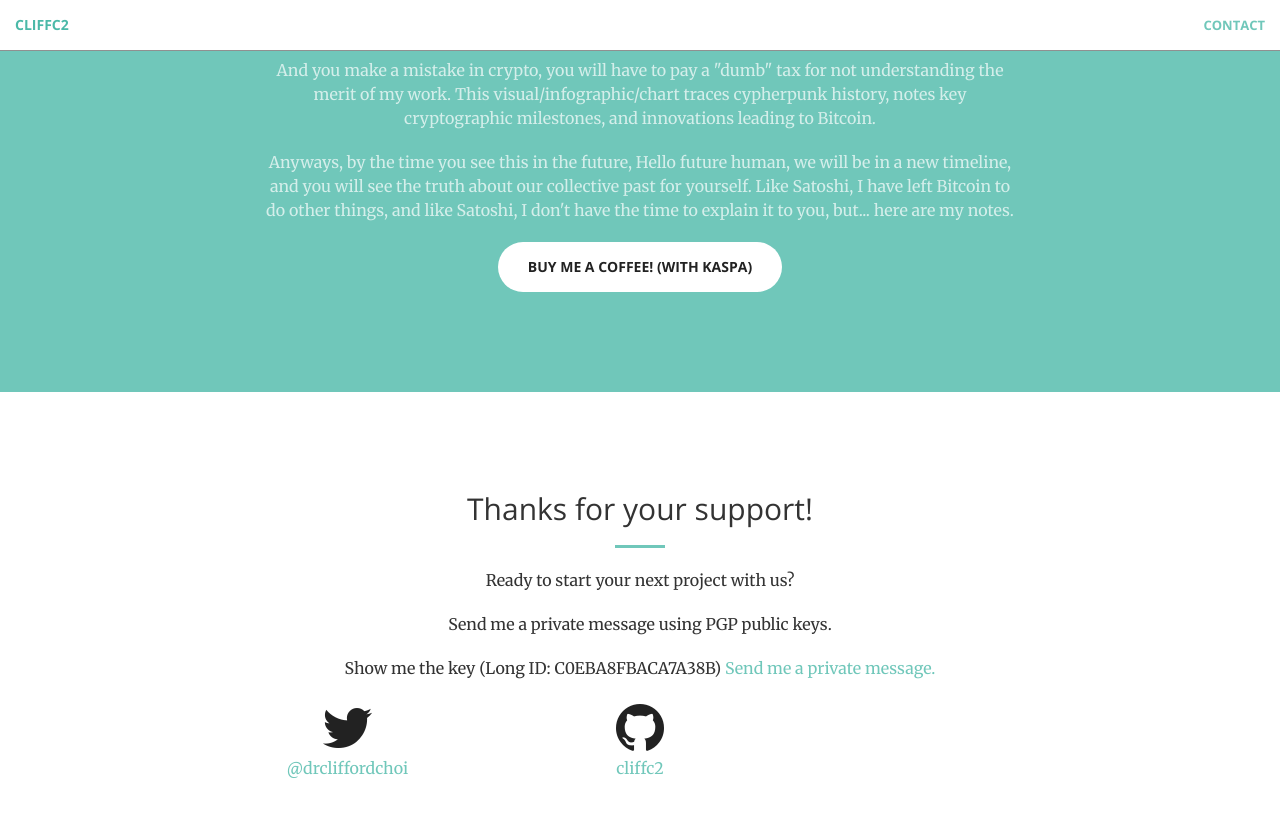
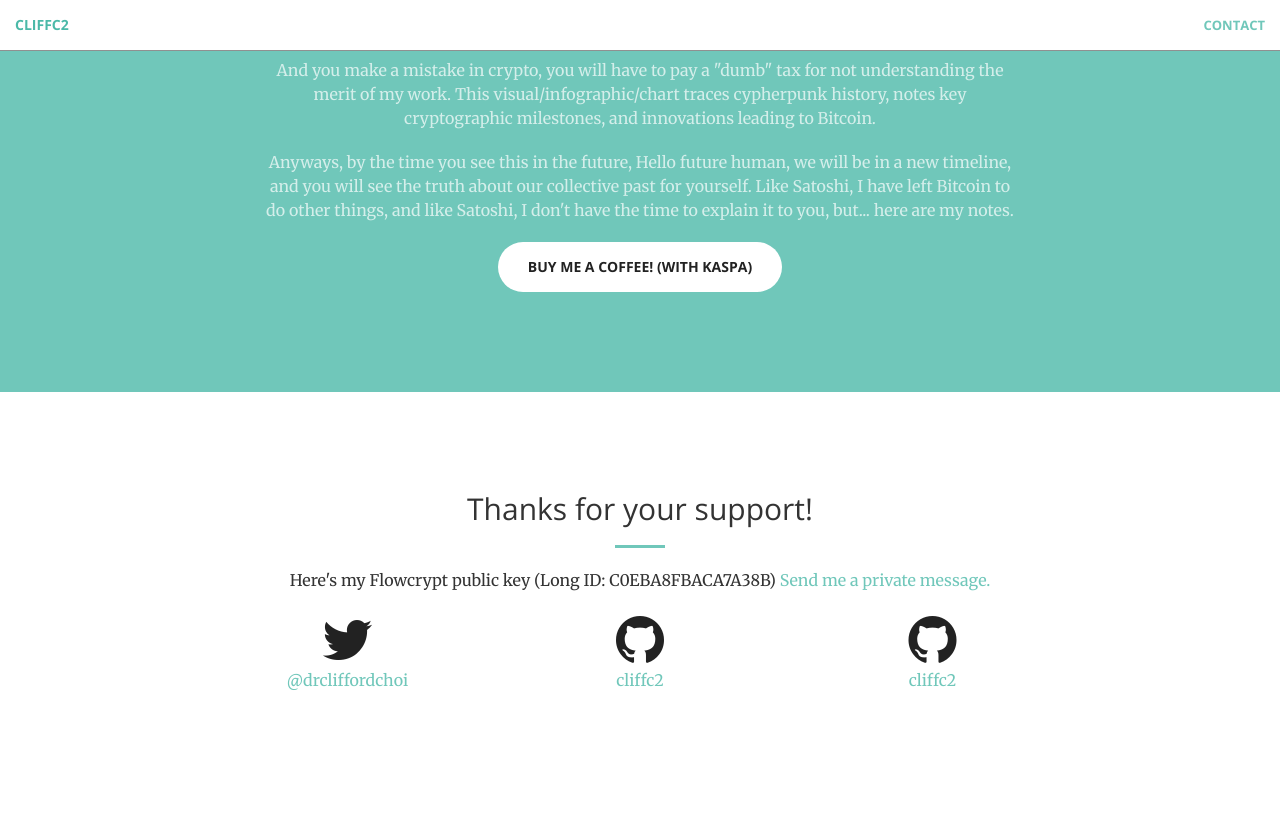
Before and after one commit to cliffc2/cliffc2.github.io, a Jekyll site: the page built from index.html, in a window 1280 px wide and 900 px high, scrolled down 3944 px. Shown: the top 817 px of the window. Built offline with Jekyll 4.4.1, drawn with Linux system fonts in a browser that asks for light colours; Markdown is read by kramdown in place of the engine named in the settings.

Commit message:
Update contact.html

```diff
--- a/_includes/contact.html
+++ b/_includes/contact.html
@@ -4,9 +4,8 @@
             <div class="col-lg-8 col-lg-offset-2 text-center">
                 <h2 class="section-heading">Thanks for your support!</h2>
                 <hr class="primary">
-                <p>Ready to start your next project with us?</p>
-                 <p>Send me a private message using PGP public keys.</p>
-               <p>Show me the key (Long ID: C0EBA8FBACA7A38B) <a href="https://flowcrypt.com/pub/drcliffchoi?show=pubkey" target="_blank" rel="noopener">
+                <p></p>
+               <p>Here's my Flowcrypt public key (Long ID: C0EBA8FBACA7A38B) <a href="https://flowcrypt.com/pub/drcliffchoi?show=pubkey" target="_blank" rel="noopener">
                 Send me a private message. <alt="My FlowCrypt key" style="max-width:100%;height:auto;">
                 </a></p>
 
@@ -17,7 +16,12 @@
                 <p>{{ site.twitter_username }}</p>
             </a>
         </div>
-
+     <div class="col-lg-2 col-lg-offset-1 text-center">
+            <a href="https://github.com/{{ site.github_username }}">
+            <i class="fa fa-github fa-3x wow bounceIn" data-wow-delay=".1s"></i>
+                <p>{{ site.github_username }}</p>
+            </a>
+        </div>
         <div class="col-lg-2 col-lg-offset-1 text-center">
             <a href="https://github.com/{{ site.github_username }}">
             <i class="fa fa-github fa-3x wow bounceIn" data-wow-delay=".1s"></i>
```
